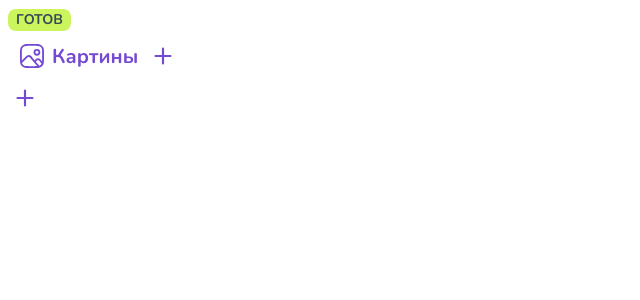
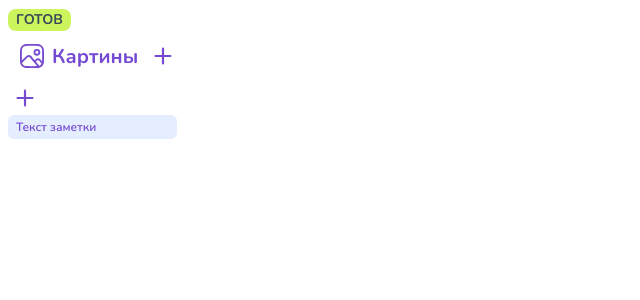
Before and after one commit to SergeyLuzik/My-Holst-CRM-ERP, a React app: page / in a window 1280 px wide. Shown: the top 300 px of the page, without its empty margins (0-640 px from the left). Built offline with nearby package versions, Linux system fonts and the light colour scheme.

Commit message:
feat: add Note component

```diff
--- a/src/components/App/App.jsx
+++ b/src/components/App/App.jsx
@@ -5,6 +5,7 @@ import { MenuItem } from "../ui/MenuItem/MenuItem";
 
 import icon from "../../assets/icons/picture.svg";
 import { PlusButton } from "../ui/PlusButton/PlusButton";
+import { Note } from "../ui/Note/Note";
 
 export const App = () => {
   return (
@@ -13,6 +14,7 @@ export const App = () => {
       <Status type="done" />
       <MenuItem icon={icon} href="#" text="Картины" Option={PlusButton} />
       <PlusButton />
+      <Note text="Текст заметки" />
     </>
   );
 };
--- /dev/null
+++ b/src/components/ui/Note/Note.jsx
@@ -0,0 +1,3 @@
+import React from "react";
+import * as S from "./styles";
+export const Note = ({ text }) => <S.Note defaultValue={text} />;
--- /dev/null
+++ b/src/components/ui/Note/styles.js
@@ -0,0 +1,15 @@
+import styled from "styled-components";
+import { Input } from "../../styled";
+
+export const Note = styled(Input)`
+  font-size: 12px;
+  font-weight: ${({ theme }) => theme.fontWeights.semiBold};
+  color: ${({ theme }) => theme.colors.main};
+  padding-inline: ${({ theme }) => theme.spacings.s};
+  padding-block: ${({ theme }) => theme.spacings.xs};
+  border-radius: ${({ theme }) => theme.radiuses.s};
+  background-color: ${({ theme }) => theme.colors.extraLiteMain};
+  &:hover {
+    cursor: pointer;
+  }
+`;
```
Also changed, not shown: 1 other file (tests, documents, lock files or other folders).
